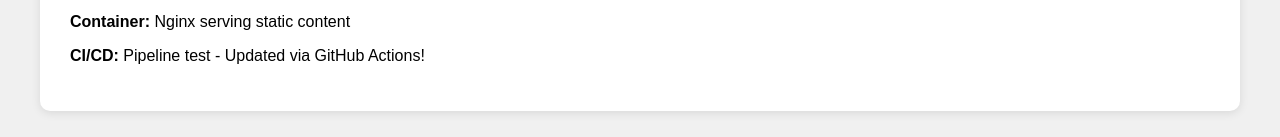
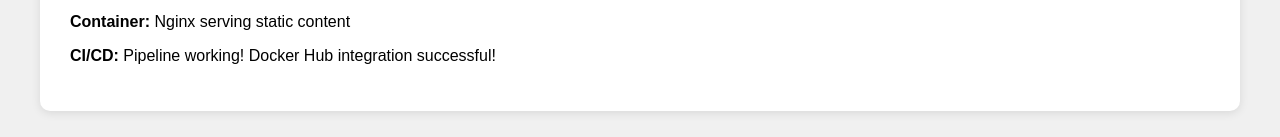
Before and after one commit to oliboyenoch-beep/capstone-application, a plain HTML site: page src/index.html in a window 1280 px wide. Shown: the part 426-563 px from the top of the page. Drawn offline with Linux system fonts and the light colour scheme.

Commit message:
Test CI/CD with updated Docker Hub token

```diff
--- a/src/index.html
+++ b/src/index.html
@@ -27,7 +27,7 @@
         <p><strong>Status:</strong> Successfully deployed on Kubernetes!</p>
         <p><strong>Infrastructure:</strong> AWS EC2 with K3s cluster</p>
         <p><strong>Container:</strong> Nginx serving static content</p>
-        <p><strong>CI/CD:</strong> Pipeline test - Updated via GitHub Actions!</p>
+        <p><strong>CI/CD:</strong> Pipeline working! Docker Hub integration successful!</p>
     </div>
 </body>
 </html>
```
